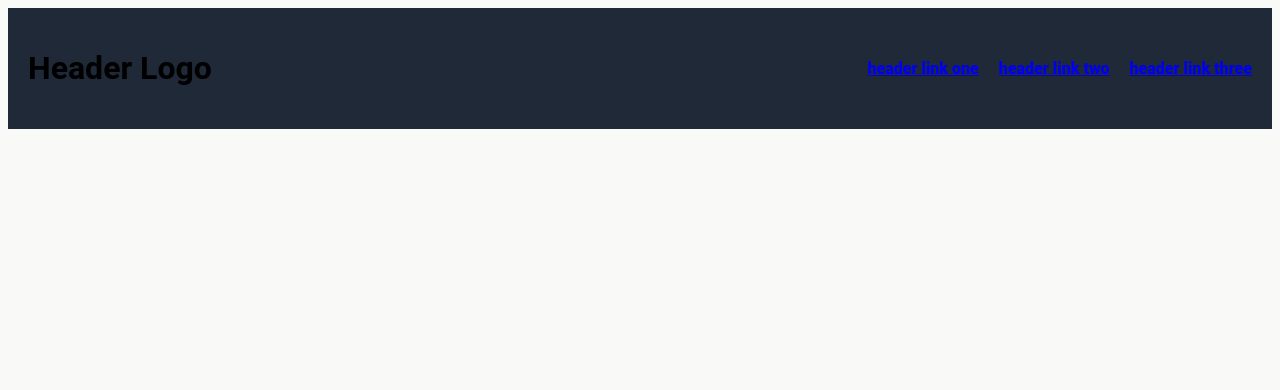
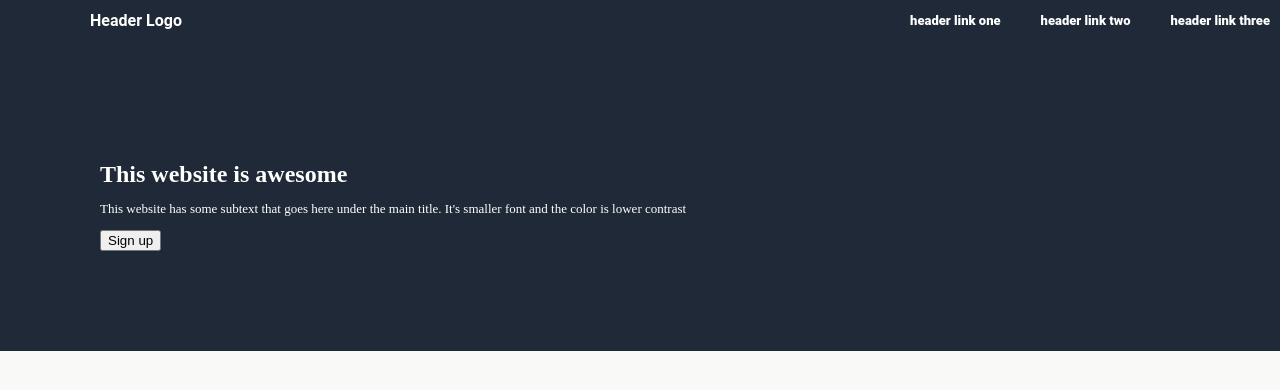
Before and after one commit to Glimed/git_test, a plain HTML site: page odin-landing-page/index.html in a window 1280 px wide. Drawn offline with Linux system fonts and the light colour scheme.

Commit message:
fixing up some more header

```diff
--- a/odin-landing-page/index.html
+++ b/odin-landing-page/index.html
@@ -7,7 +7,6 @@
     <title>Document</title>
 </head>
 <body>
-
     <header>
         <h1>Header Logo</h1>
             <nav>
@@ -15,11 +14,15 @@
                     <li><a href="#">header link one</a></li>
                     <li><a href="#">header link two</a></li>
                     <li><a href="#">header link three</a></li>
-
-                </li>
                 </ul>
             </nav>
     </header>
+<div class="sign-up">
+    <h2>This website is awesome</h2>
+    <p>This website has some subtext that goes here under the main title. It's smaller font and the color is lower contrast</p>
+    <button class="b1">Sign up</button>
+</div>
+
 
 
 </body>
--- a/odin-landing-page/styles.css
+++ b/odin-landing-page/styles.css
@@ -1,15 +1,35 @@
 body {
     background-color: #F9FAF8;
     font-weight: 900;
+    margin: 0;
+    padding: 0;
 }
-
+p {
+    color: white;
+    font-size: small;
+    font-weight: 100;
+}
+h1 {
+    font-size: medium;
+    color: white;
+}
+h2 {
+    font: size 48px;
+    font-weight: 900;
+    color: white;
+    margin: 0;
+    padding-top: 20px;
+}
 header {
+    padding-left: 90px;
+    margin-bottom: 0;
     background-color: #1F2937;
     font-family: Roboto;
     display: flex;
     justify-content: space-between;
     align-items: center;
-    padding: 20px;
+    font-size: small;
+
 }
 
 nav ul {
@@ -17,3 +37,39 @@ nav ul {
     display: flex;
     gap: 20px;
 }
+
+nav ul li a {
+    text-decoration: none;
+    color: white;
+    font-weight: 900;
+    padding: 10px;
+    transition: 0.3s;
+}
+
+nav ul li a:hover {
+    background-color: #555;
+    border-radius: 5px;
+}
+
+.sign-up {
+    background-color: #1F2937;
+    text-align: left;
+    padding-left: 500px;
+    padding: 100px;
+
+}
+
+#b1 {
+    background-color: rgb(114, 174, 194);
+    color: white;
+    padding: 10px 20px;
+    font-size: 16px;
+    border: none;
+    border-radius: 10px;
+    cursor: pointer;
+    transition: background-color 0.3s ease;
+}
+
+#b1:hover {
+    background-color: darkblue;
+}
```
Lines whose indentation alone changed are shown as unchanged.
